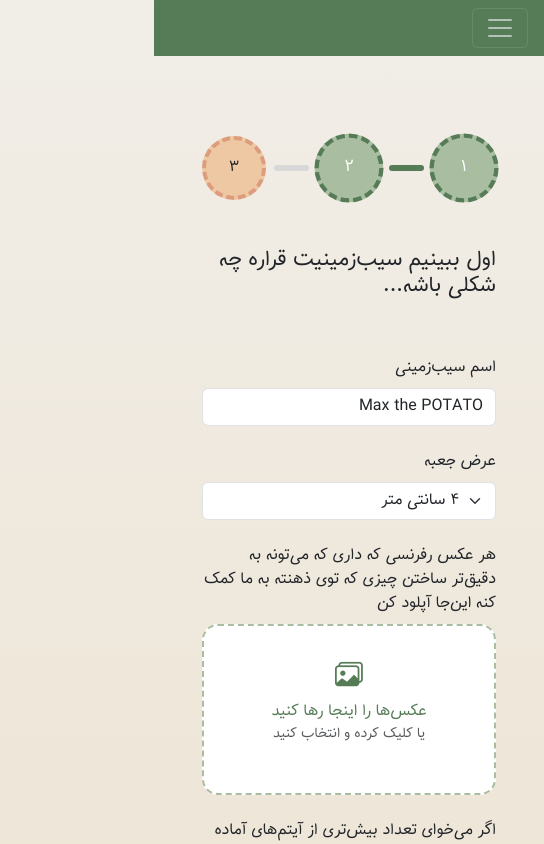
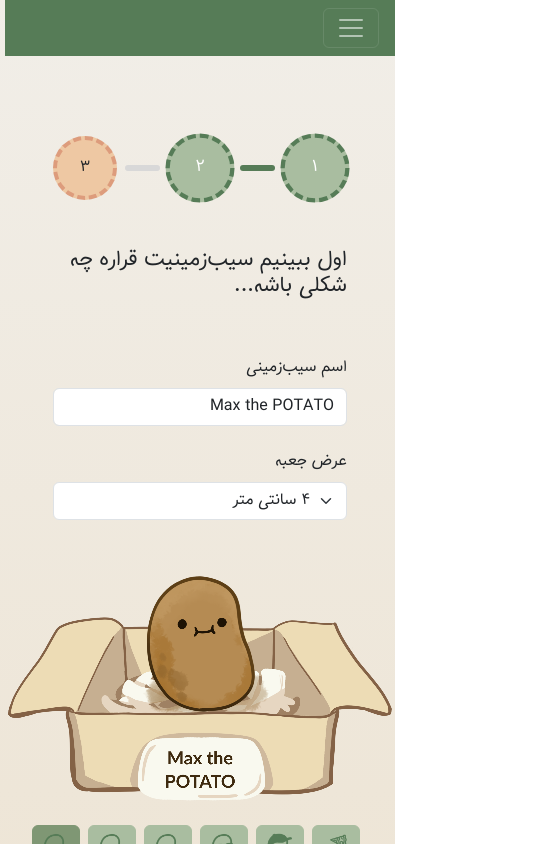
Before and after one commit to AdoptAPotato/AdoptAPotato.github.io, an Angular app: page /creator in a window 390 px wide. Both pictures are taken after a click on the button "بعدی". Shown: the top 844 px of the page, 544 px wide, since content can reach past the window. Built offline with nearby package versions, Linux system fonts and the light colour scheme.

Commit message:
adapt the creator wizard for mobile view

```diff
--- a/src/app/components/creator-submit/creator-submit.component.html
+++ b/src/app/components/creator-submit/creator-submit.component.html
@@ -5,7 +5,7 @@
         <img src="{{ renderer.lastRenderedImage }}" class="final-potato">
     </div>
 
-    <h4>
+    <h4 class="pt-3">
         همه چیز آمادست!
     </h4>
     <p class="explanation">
--- a/src/app/components/creator-wizard/creator-wizard.component.html
+++ b/src/app/components/creator-wizard/creator-wizard.component.html
@@ -1,4 +1,4 @@
-<div dir="ltr" class="d-flex flex-column align-items-center m-5">
+<div dir="ltr" class="d-flex flex-column align-items-center">
   <canvas #canvas></canvas>
 
   <div class="d-flex flex-wrap gap-2 m-2 items">
--- a/src/app/components/look-creator/look-creator.component.css
+++ b/src/app/components/look-creator/look-creator.component.css
@@ -159,3 +159,38 @@ form {
 
   font-size: large;
 }
+
+.wizard-mobile {
+  display: none;
+}
+
+.wizard-desktop {
+  display: block;
+}
+
+
+@media (max-width: 768px) {
+
+  .outer-flex {
+    flex-direction: column;
+
+    justify-content: center;
+  }
+
+  app-creator-wizard {
+    width: 100%;
+  }
+
+  form {
+    width: 100%;
+  }
+
+  .wizard-mobile {
+    display: block;
+  }
+
+  .wizard-desktop {
+    display: none;
+  }
+
+}
--- a/src/app/components/look-creator/look-creator.component.html
+++ b/src/app/components/look-creator/look-creator.component.html
@@ -1,7 +1,7 @@
 <h4>اول ببینیم سیب‌زمینیت قراره چه شکلی باشه...</h4>
 
-<div class="d-flex flex-wrap justify-content-between py-5">
-    <form>
+<div class="outer-flex d-flex flex-wrap justify-content-between py-5">
+    <form class="ms-lg-5">
         <div class="form-group mb-4">
             <label for="nameInput" class="form-label">اسم سیب‌زمینی</label>
 
@@ -29,6 +29,10 @@
                     {{ size.width.toLocaleString('fa-IR') }} سانتی متر
                 </option>
             </select>
+        </div>
+
+        <div class="wizard-mobile mb-5">
+            <app-creator-wizard></app-creator-wizard>
         </div>
 
         <div class="form-group mb-4">
@@ -164,7 +168,9 @@
         </div>
     </form>
 
+    <div class="wizard-desktop m-5">
         <app-creator-wizard></app-creator-wizard>
+    </div>
 
     <table class="table pricing-table text-warning mt-3">
     <tr *ngFor="let row of pricingService.getBreakdown().breakdown">
```
Lines whose indentation alone changed are shown as unchanged.
